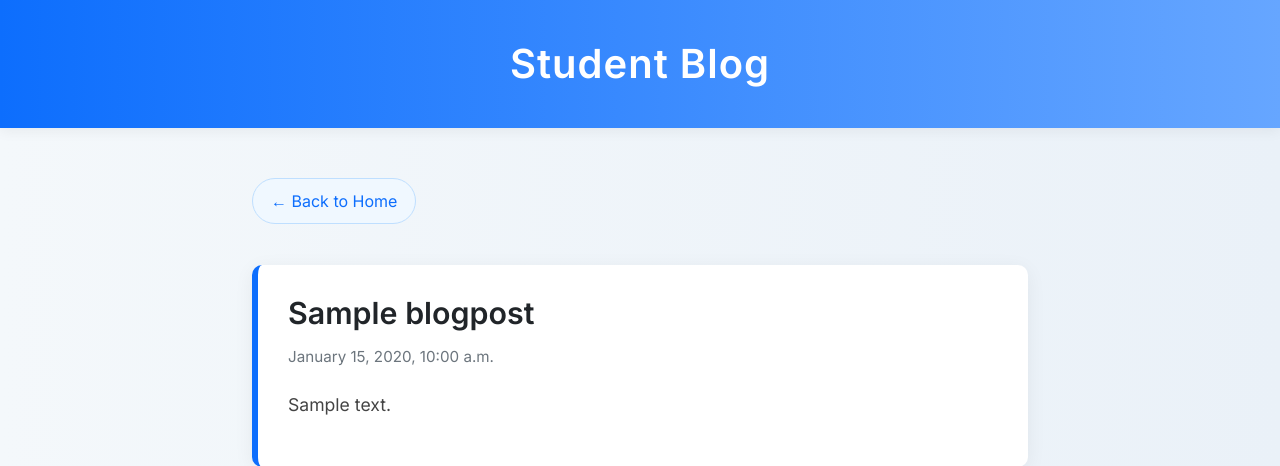
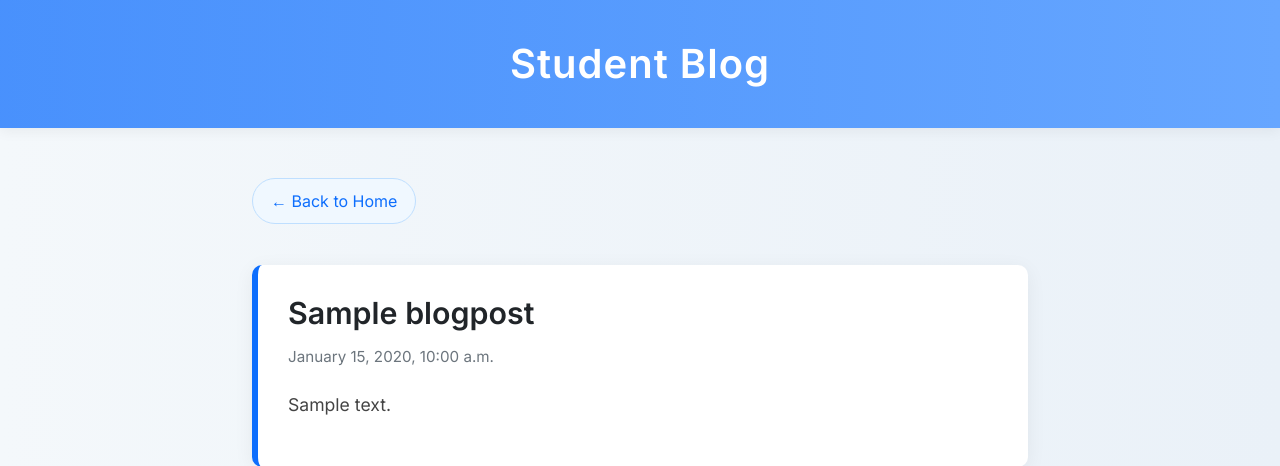
Before and after one commit to vishnu-28g/django_blog, a Django app: page /post/1/ in a window 1280 px wide. Shown: the top 466 px of the page. Run offline with Django 5.2, Linux system fonts and the light colour scheme; tables that the repository leaves empty hold one stand-in row (values such as "Sample post").

Commit message:
final commit

```diff
--- a/student_blog/static/templates/blog/post_detail.html
+++ b/student_blog/static/templates/blog/post_detail.html
@@ -20,7 +20,7 @@
         }
 
         header {
-            background: linear-gradient(90deg, #0d6efd, #66a6ff);
+            background: linear-gradient(90deg, #0d6dfdbd, #66a6ff);
             color: white;
             padding: 40px 0;
             text-align: center;
```
